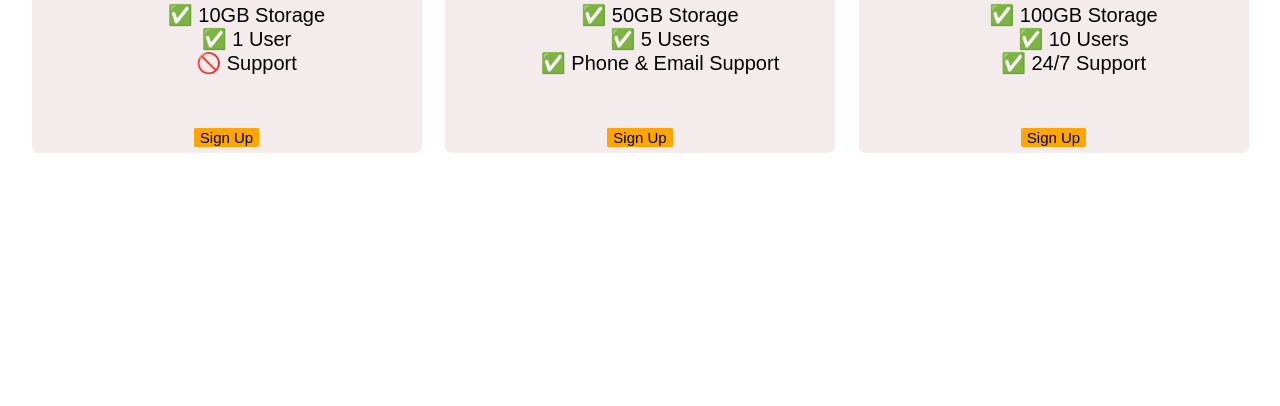
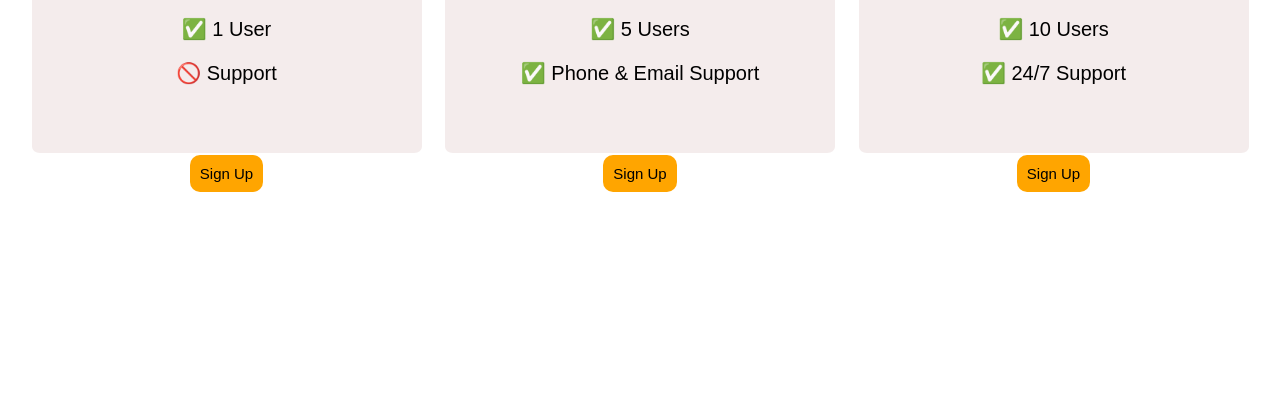
Before and after one commit to Miqu3lla/pricing-table-mini-project, a plain HTML site: page index.html in a window 1280 px wide. Shown: the part 410-816 px from the top of the page. Drawn offline with Linux system fonts and the light colour scheme; a web font is replaced by a local one.

Commit message:
Update index.html

```diff
--- a/index.html
+++ b/index.html
@@ -31,36 +31,39 @@
         font-size: 24px;
         flex-basis: 400px;
         text-align: center;
-
-      }
-      ul{
-        list-style: none;
       }
       .plan-title, .plan-price{
         font-weight: bold;
         font-size: 40px;
+        margin-bottom: 10px;
       }
       .plan-features{
         font-size: 17px;
+        list-style: none;
+        margin: 0;
+        padding: 0;
+      }
+      .plan-features li{
+        margin-bottom: 20px;
       }
 
       .plan-button{
         background-color: orange;
         font-size: 15px;
-        border: 10px;
-        border-radius: 5%;
-        position:relative;
-        top:26px;
+        border: none;
+        border-radius: 5px;
+        padding: 5px;
+        margin: 25px;
       }
 
-      /* Hint: What can you do with a media query and flexbox? */
+
       @media (max-width: 900px) {
         .pricing-container{
           display: flex;
           flex-direction: column;
           flex-wrap: nowrap;
-          justify-content: space-around;
-          height: 500vh;
+          gap: 2rem;
+          height: 100%;
 
         }
         .pricing-plan{
@@ -70,7 +73,14 @@
         }
         .plan-features{
           font-size: 20px;
-          margin-top:50px;
+        }
+          .plan-features li{
+          margin-bottom: 20px;
+        }
+        .plan-button{
+          margin:50px;
+          padding: 10px;
+          border-radius: 10px;
         }
 
     </style>
```
